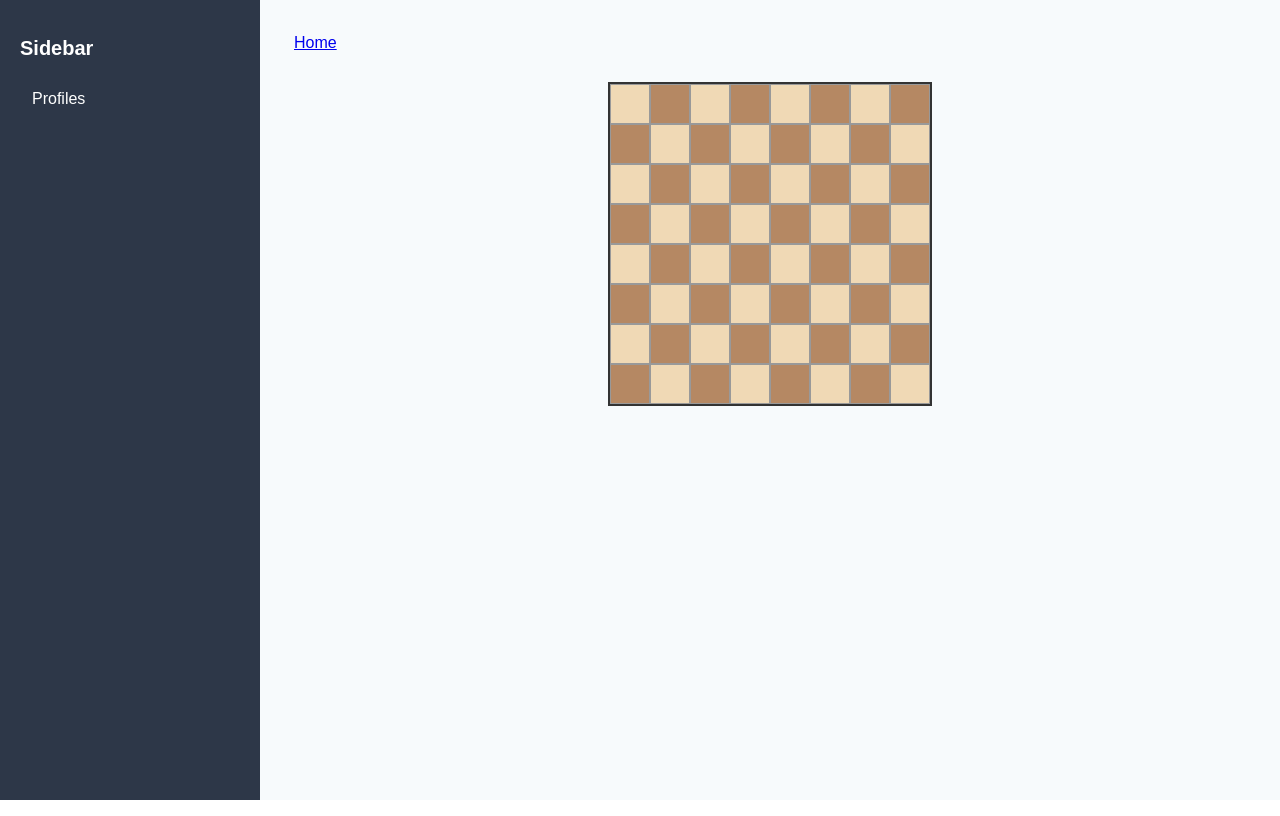
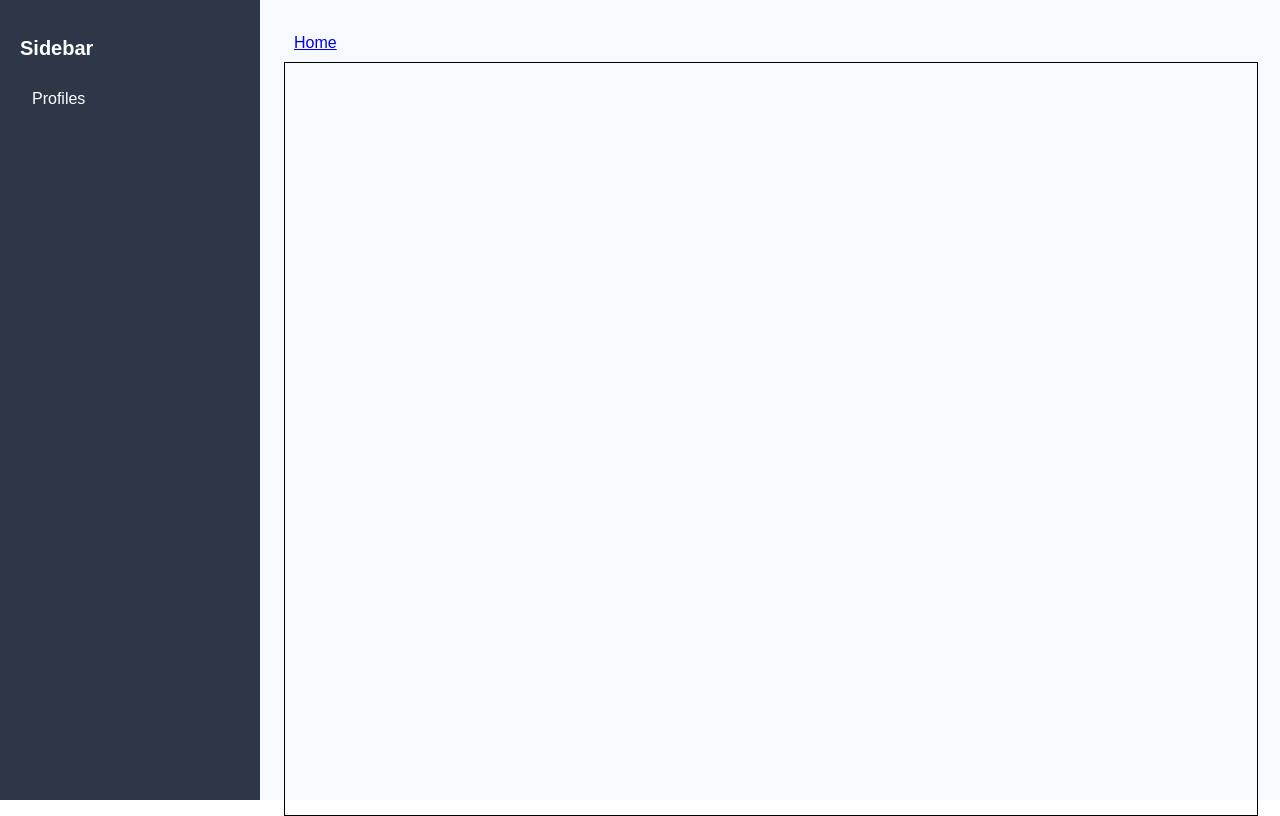
Before and after one commit to pratik123-r/react-lld, a React (Create React App) app: page / in a window 1280 px wide. Built offline with nearby package versions, Linux system fonts and the light colour scheme.

Commit message:
CollideCircle

```diff
--- a/src/App.js
+++ b/src/App.js
@@ -23,6 +23,7 @@ import Breadcrumbs from "./components/breadcrumbs/Breadcrumbs.jsx";
 import Spairal from "./components/Spiral/Spiral.jsx";
 import CommentsConfig from "./components/Comments/Comments.jsx";
 import BishopMoves from "./components/BishopMoves/BishopMoves.js";
+import CollideCircle from "./components/CollideCircle/CollideCircle.jsx";
 
 const lightConifg = {
   red: {
@@ -109,7 +110,8 @@ function App() {
         <main className="main-content">
           <Breadcrumbs/>
           <Outlet />
-          <BishopMoves></BishopMoves>
+          <CollideCircle></CollideCircle>
+          {/* <BishopMoves></BishopMoves> */}
           {/* <CommentsConfig></CommentsConfig> */}
           {/* <Spairal></Spairal> */}
           {/* <GridConfig2></GridConfig2> */}
--- /dev/null
+++ b/src/components/CollideCircle/CollideCircle.css
@@ -0,0 +1,16 @@
+.circle-container {
+    height: 100%;
+    width: 100%;
+    position: relative;
+    /* cursor: pointer; */
+    border: 1px solid black;
+}
+
+.dynamic-circle {
+    width: 100px;
+    height: 100px;
+    border-radius: 50%;
+    border: 1px solid black;
+    position: absolute;
+    transform: translate(-50%, -50%);
+}
--- /dev/null
+++ b/src/components/CollideCircle/CollideCircle.jsx
@@ -0,0 +1,68 @@
+import { useState } from "react";
+import "./CollideCircle.css";
+
+function CollideCircle() {
+  const [circles, setCircles] = useState([]);
+
+  function randomRGB() {
+    const r = Math.floor(Math.random() * 256);
+    const g = Math.floor(Math.random() * 256);
+    const b = Math.floor(Math.random() * 256);
+    return `rgb(${r}, ${g}, ${b})`;
+  }
+
+  function createCircle(e) {
+    const rect = e.currentTarget.getBoundingClientRect();
+    const x = e.clientX - rect.left;
+    const y = e.clientY - rect.top;
+
+    setCircles((prev) => {
+      const newCircle = {
+        color: randomRGB(),
+        left: x,
+        top: y,
+        zIndex: prev.length + 1,
+        radius: 50,
+      };
+
+      const updatedCircles = prev.map((c) =>
+        isCollide(c, newCircle)
+          ? { ...c, color: randomRGB() }
+          : c
+      );
+
+      return [...updatedCircles, newCircle];
+    });
+  }
+
+  function isCollide(c1, c2) {
+    const dx = c1.left - c2.left;
+    const dy = c1.top - c2.top;
+    const distanceSq = dx * dx + dy * dy;
+    const radiusSum = 50 * 2;
+    return distanceSq <= radiusSum * radiusSum;
+  }
+
+  return (
+    <>
+      <div className="circle-container" onClick={createCircle}>
+        {circles.map((data) => {
+          return (
+            <div
+              key={data.zindex}
+              style={{
+                top: `${data.top}px`,
+                left: `${data.left}px`,
+                backgroundColor: data.color,
+                zIndex: data.zIndex,
+              }}
+              className="dynamic-circle"
+            ></div>
+          );
+        })}
+      </div>
+    </>
+  );
+}
+
+export default CollideCircle;
```
